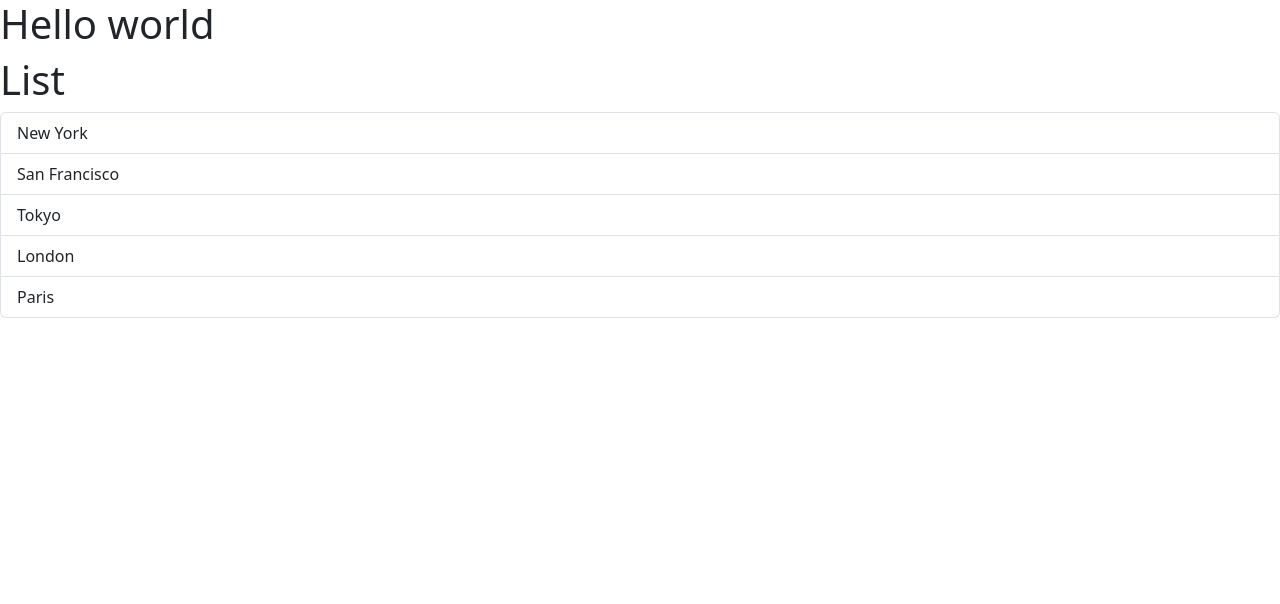
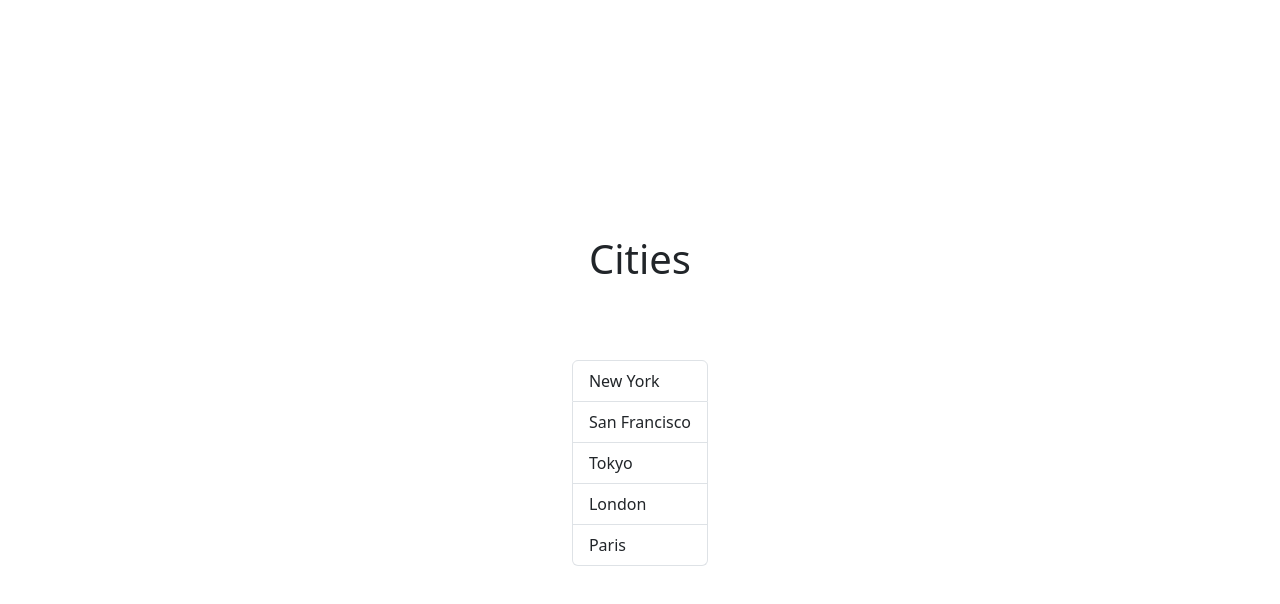
Before and after one commit to Fleksss/Learn-React, a React (Vite) app: page / in a window 1280 px wide. Shown: the top 604 px of the page. Built offline with nearby package versions, Linux system fonts and the light colour scheme.

Commit message:
add Props

```diff
--- /dev/null
+++ b/src/App.css
@@ -0,0 +1,8 @@
+.main {
+  width: 100vw;
+  height: 100vh;
+  display: flex;
+  justify-content: space-evenly;
+  align-items: center;
+  flex-direction: column;
+}
--- a/src/App.tsx
+++ b/src/App.tsx
@@ -1,10 +1,19 @@
-import Message from "./components/Message"
 import ListGoup from "./components/ListGroup"
 
+import './App.css'
+
 function App() {
-  return <div>
-    <Message />
-    <ListGoup />
+
+  const cities = [
+    "New York",
+    "San Francisco",
+    "Tokyo",
+    "London",
+    "Paris"
+  ]
+
+  return <div className="main">
+    <ListGoup cities={cities} heading="Cities" />
   </div>
 }
 
--- /dev/null
+++ b/src/components/ListGroup.css
@@ -0,0 +1,8 @@
+.wrap {
+  width: 18%;
+  height: 50%;
+  display: flex;
+  justify-content: center;
+  align-items: center;
+  flex-wrap: wrap;
+}
--- a/src/components/ListGroup.tsx
+++ b/src/components/ListGroup.tsx
@@ -1,20 +1,20 @@
 import { useState } from "react"
 
-function ListGoup() {
+import "./ListGroup.css"
 
-  const cities = [
-    "New York",
-    "San Francisco",
-    "Tokyo",
-    "London",
-    "Paris"
-  ]
+interface Props {
+  cities: string[],
+  heading: string
+}
+
+function ListGoup({ cities, heading }: Props) {
 
   const [selectedIndex, setSelectedIndex] = useState(-1)
 
   return (
     <>
-      <h1>List</h1>
+      <div className="wrap">
+        <h1>{heading}</h1>
         {cities.length === 0 && <p>No cities found</p>}
         <ul className="list-group">
           {cities.map((city, index) => (
@@ -29,6 +29,7 @@ function ListGoup() {
             </li>
           ))}
         </ul>
+      </div>
     </>
   )
 }
```
Lines whose indentation alone changed are shown as unchanged.
